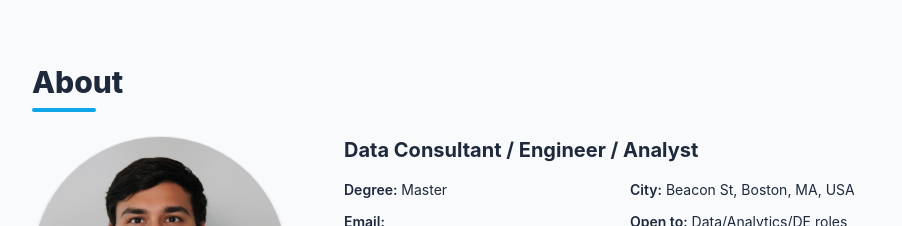
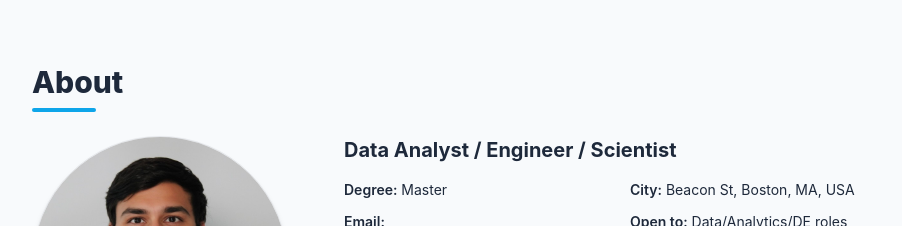
Before and after one commit to Rohan3122k/Portfolio-RohanVerma, a React (Vite) app: page / in a window 1280 px wide. Shown: the part 800-1026 px from the top of the page, without its empty margins (332-1234 px from the left). Built offline with nearby package versions, Linux system fonts and the light colour scheme.

Commit message:
Update App.jsx

```diff
--- a/src/App.jsx
+++ b/src/App.jsx
@@ -535,7 +535,7 @@ export default function App() {
 
     {/* Details */}
     <div>
-      <h3 className="text-xl font-bold mb-4">Data Consultant / Engineer / Analyst</h3>
+      <h3 className="text-xl font-bold mb-4">Data Analyst / Engineer / Scientist</h3>
       <div className="grid sm:grid-cols-2 gap-x-8 gap-y-3 text-sm">
         <p>
           <span className="font-semibold">Degree:</span> Master
```
